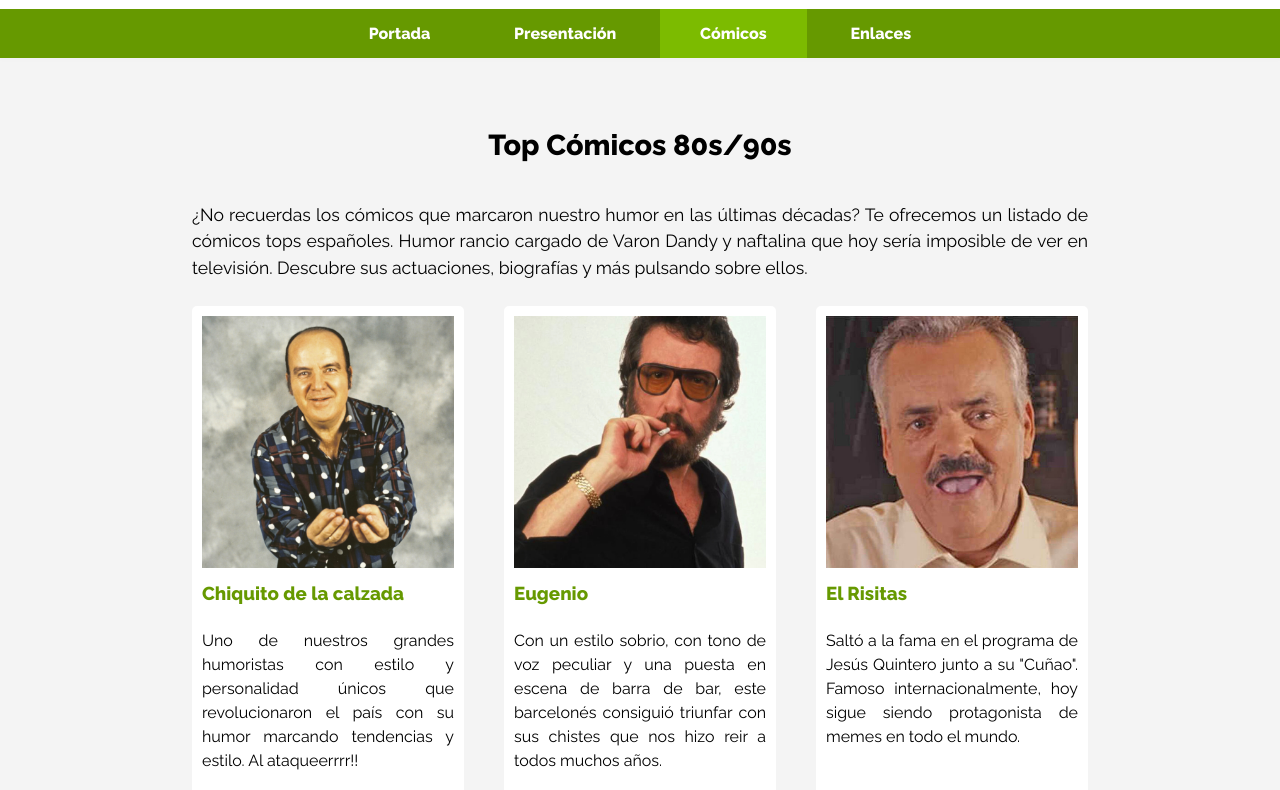
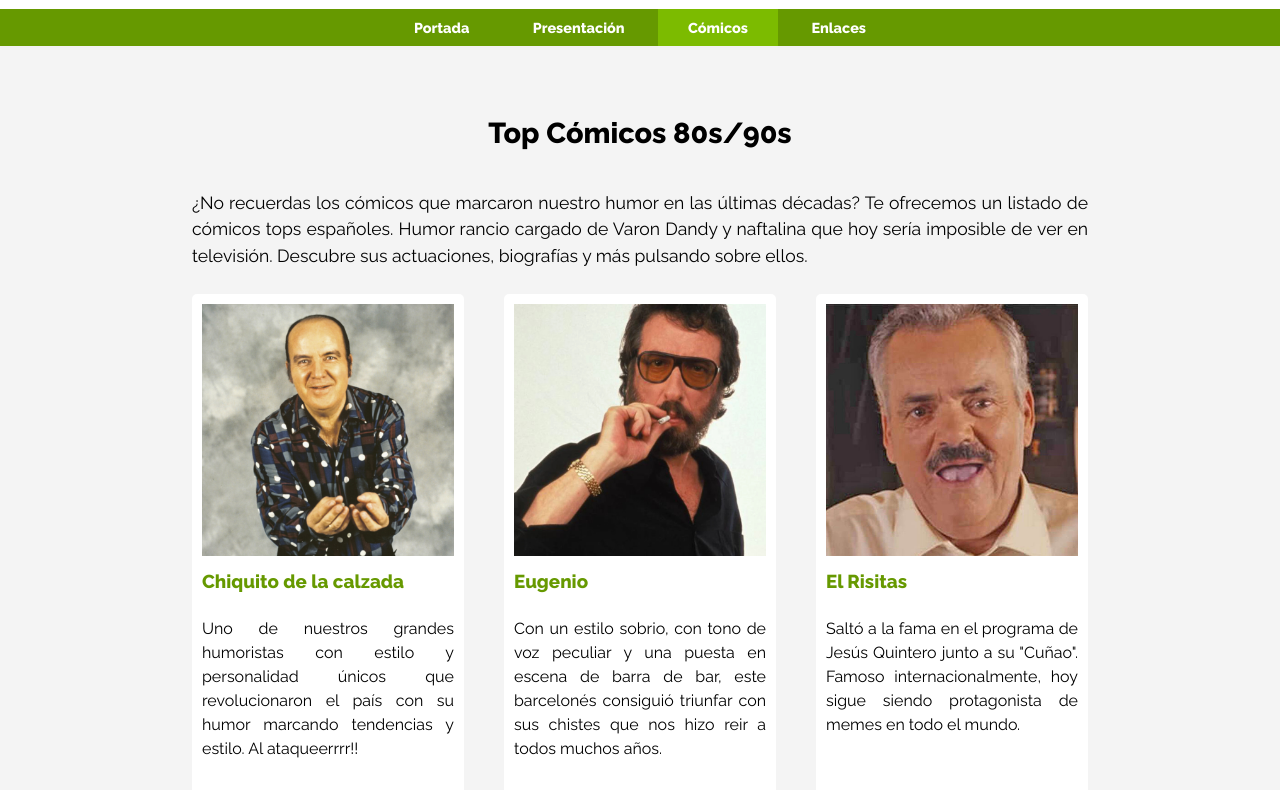
Before and after one commit to PedroAyaUOC/PEC1HTMLI, a website built with Parcel: page src/comicos.html in a window 1280 px wide. Shown: the part 97-887 px from the top of the page. Built offline with nearby package versions, Linux system fonts and the light colour scheme.

```diff
--- a/src/comicos.html
+++ b/src/comicos.html
@@ -125,7 +125,7 @@
         <h2>Para que te animes, un clásico.</h2>
         <br>
         <div class="container">
-            <iframe width="560" height="315" src="https://www.youtube.com/embed/9y3azJwLzzc" title="YouTube video player" frameborder="0" allow="accelerometer; autoplay; clipboard-write; encrypted-media; gyroscope; picture-in-picture" allowfullscreen></iframe>
+            <iframe src="https://www.youtube.com/embed/9y3azJwLzzc" title="YouTube video player" frameborder="0" allow="accelerometer; autoplay; clipboard-write; encrypted-media; gyroscope; picture-in-picture" allowfullscreen></iframe>
         </div>
         <br>
     </div>
--- a/src/css/global.css
+++ b/src/css/global.css
@@ -108,11 +108,15 @@
 @media screen and (min-width: 600px) and (orientation: landscape){
 	#mainMenu li{
 		display: inline-block;
-		padding: 15px 15px;
+		padding: 10px 15px !important;
 	}
 
+    #mainMenu li a{
+        padding: 10px 15px !important;
+    }
+
     #mainMenu ul{
-        font-size: 1rem;
+        font-size: 0.9rem;
     }
 }
 
```
Also changed, not shown: src/chiquito.html (+1 -1 lines), src/presentacion.html (+1 -1 lines).
